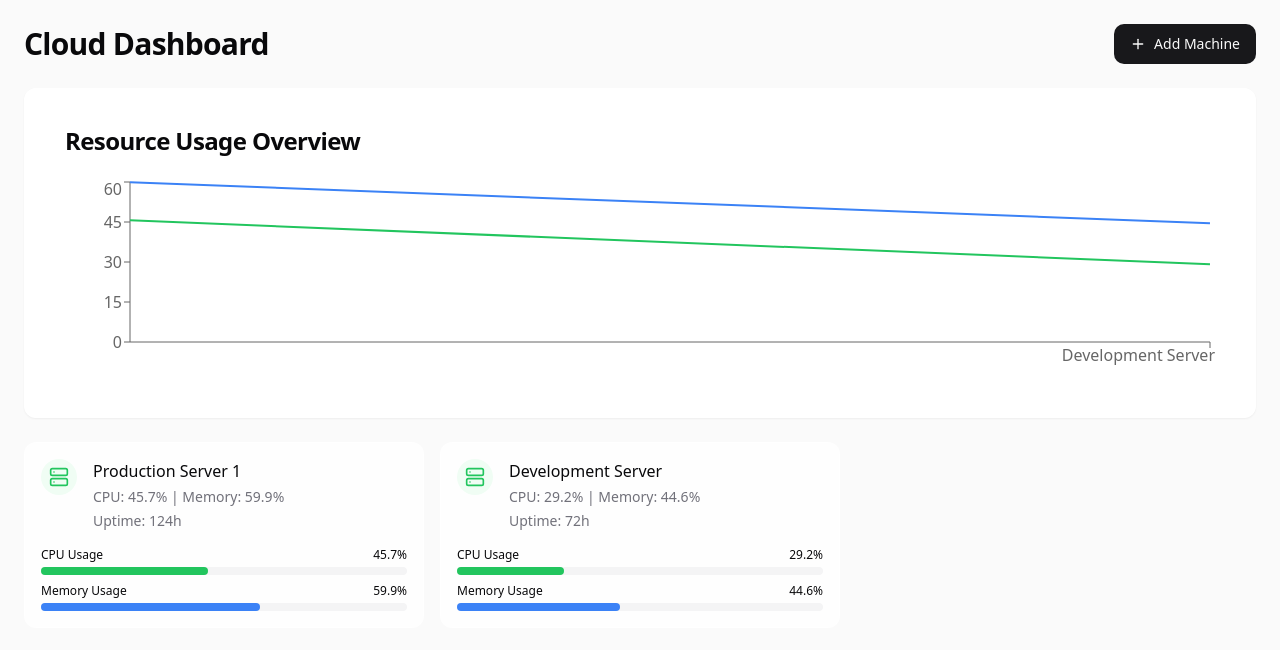
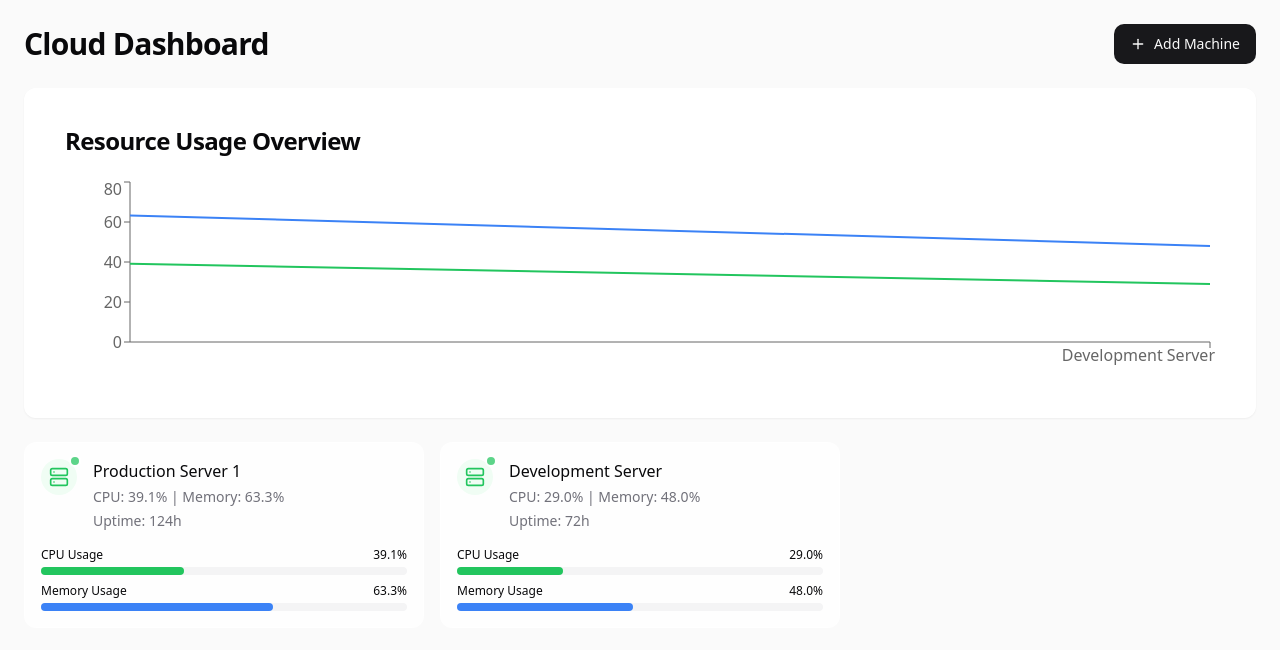
Before and after one commit to ongsiewtyng/cloud-dashboard-mind, a React (Vite) app: page / in a window 1280 px wide. Shown: the top 650 px of the page. Built offline with nearby package versions, Linux system fonts and the light colour scheme.

Commit message:
Add machine renaming and status indicator
Added functionality to rename machines and a visual status indicator to show online/offline status.

```diff
--- a/src/components/MachineList.tsx
+++ b/src/components/MachineList.tsx
@@ -1,7 +1,9 @@
 
 import { Machine } from "@/lib/machine-service"
-import { Server, Trash2 } from "lucide-react"
+import { Server, Trash2, Pencil } from "lucide-react"
 import { cn } from "@/lib/utils"
+import { useState } from "react"
+import { Input } from "./ui/input"
 
 interface MachineListProps {
   machines: Machine[]
@@ -9,6 +11,23 @@ interface MachineListProps {
 }
 
 export function MachineList({ machines, onDelete }: MachineListProps) {
+  const [editingId, setEditingId] = useState<string | null>(null)
+  const [editingName, setEditingName] = useState("")
+
+  const handleEdit = (machine: Machine) => {
+    setEditingId(machine.id)
+    setEditingName(machine.name)
+  }
+
+  const handleSave = (id: string) => {
+    if (editingName.trim()) {
+      // Get the renameMachine function from the store
+      const { renameMachine } = require("@/lib/machine-service").useMachineStore.getState()
+      renameMachine(id, editingName.trim())
+    }
+    setEditingId(null)
+  }
+
   return (
     <div className="grid gap-4 md:grid-cols-2 lg:grid-cols-3">
       {machines.map((machine) => (
@@ -16,7 +35,13 @@ export function MachineList({ machines, onDelete }: MachineListProps) {
           key={machine.id}
           className="widget group relative overflow-hidden"
         >
-          <div className="absolute right-2 top-2 opacity-0 transition-opacity group-hover:opacity-100">
+          <div className="absolute right-2 top-2 opacity-0 transition-opacity group-hover:opacity-100 flex gap-2">
+            <button
+              onClick={() => handleEdit(machine)}
+              className="rounded-full p-2 text-blue-500 hover:bg-blue-50"
+            >
+              <Pencil className="h-4 w-4" />
+            </button>
             <button
               onClick={() => onDelete(machine.id)}
               className="rounded-full p-2 text-red-500 hover:bg-red-50"
@@ -25,6 +50,7 @@ export function MachineList({ machines, onDelete }: MachineListProps) {
             </button>
           </div>
           <div className="flex items-start space-x-4">
+            <div className="relative">
               <div
                 className={cn(
                   "rounded-full p-2",
@@ -37,8 +63,37 @@ export function MachineList({ machines, onDelete }: MachineListProps) {
               >
                 <Server className="h-5 w-5" />
               </div>
-            <div className="space-y-1">
+              <div
+                className={cn(
+                  "absolute -right-1 -top-1 h-3 w-3 rounded-full border-2 border-white",
+                  machine.status === "online"
+                    ? "bg-green-500 animate-pulse"
+                    : machine.status === "maintenance"
+                    ? "bg-yellow-500"
+                    : "bg-red-500"
+                )}
+              />
+            </div>
+            <div className="space-y-1 flex-1">
+              {editingId === machine.id ? (
+                <div className="flex gap-2">
+                  <Input
+                    value={editingName}
+                    onChange={(e) => setEditingName(e.target.value)}
+                    onKeyDown={(e) => e.key === "Enter" && handleSave(machine.id)}
+                    className="h-7 py-1"
+                    autoFocus
+                  />
+                  <button
+                    onClick={() => handleSave(machine.id)}
+                    className="px-2 py-1 text-xs bg-blue-500 text-white rounded hover:bg-blue-600"
+                  >
+                    Save
+                  </button>
+                </div>
+              ) : (
                 <h3 className="font-medium">{machine.name}</h3>
+              )}
               <div className="text-sm text-muted-foreground">
                 CPU: {machine.cpuUsage.toFixed(1)}% | Memory:{" "}
                 {machine.memoryUsage.toFixed(1)}%
--- a/src/lib/machine-service.ts
+++ b/src/lib/machine-service.ts
@@ -15,6 +15,7 @@ interface MachineStore {
   addMachine: (machine: Omit<Machine, 'id'>) => void
   deleteMachine: (id: string) => void
   updateMachineStats: () => void
+  renameMachine: (id: string, newName: string) => void
 }
 
 export const useMachineStore = create<MachineStore>((set) => ({
@@ -50,12 +51,19 @@ export const useMachineStore = create<MachineStore>((set) => ({
     set((state) => ({
       machines: state.machines.filter((m) => m.id !== id),
     })),
+  renameMachine: (id, newName) =>
+    set((state) => ({
+      machines: state.machines.map((m) =>
+        m.id === id ? { ...m, name: newName } : m
+      ),
+    })),
   updateMachineStats: () =>
     set((state) => ({
       machines: state.machines.map((machine) => ({
         ...machine,
         cpuUsage: Math.min(100, Math.max(0, machine.cpuUsage + (Math.random() - 0.5) * 10)),
         memoryUsage: Math.min(100, Math.max(0, machine.memoryUsage + (Math.random() - 0.5) * 5)),
+        status: Math.random() > 0.95 ? (machine.status === 'online' ? 'offline' : 'online') : machine.status,
       })),
     })),
 }))
```
Lines whose indentation alone changed are shown as unchanged.
